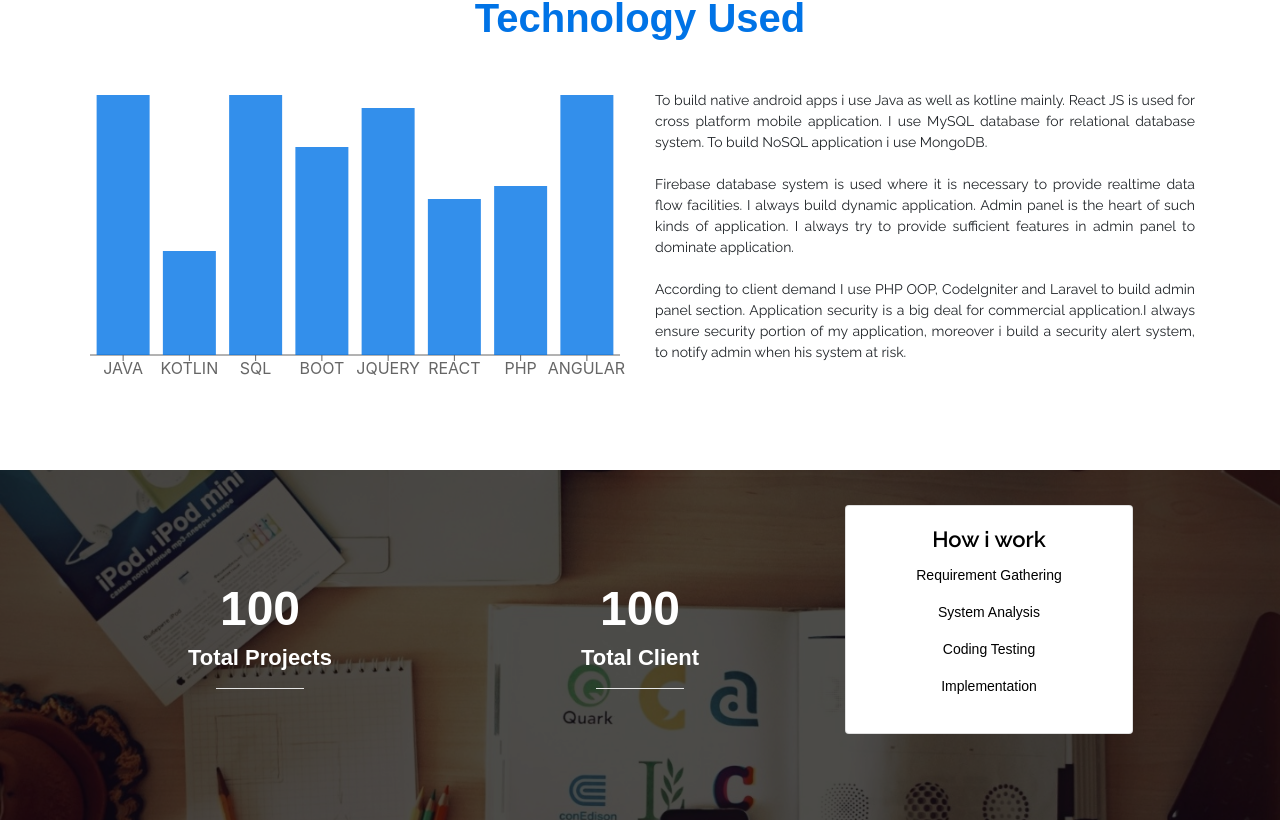
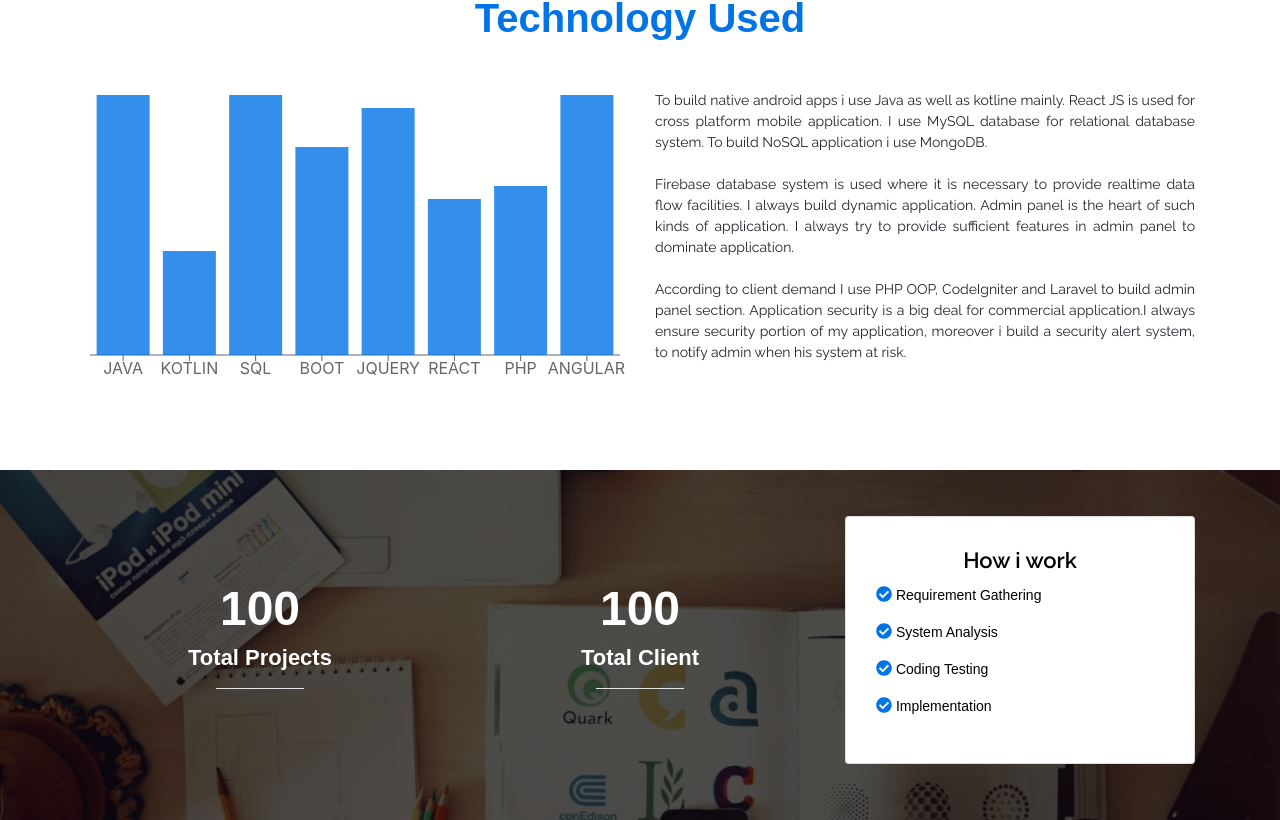
Before and after one commit to A-Khalek/ReactjsProject, a React (Create React App) app: page / in a window 1280 px wide. Shown: the part 1162-1982 px from the top of the page. Built offline with nearby package versions, Linux system fonts and the light colour scheme.

Commit message:
Install FontAwesome
Install FontAwesome card css, fontAwesome incon add in card item paragraph.

```diff
--- a/package.json
+++ b/package.json
@@ -3,6 +3,9 @@
   "version": "0.1.0",
   "private": true,
   "dependencies": {
+    "@fortawesome/fontawesome-svg-core": "^1.2.32",
+    "@fortawesome/free-solid-svg-icons": "^5.15.1",
+    "@fortawesome/react-fontawesome": "^0.1.12",
     "@testing-library/jest-dom": "^5.11.6",
     "@testing-library/react": "^11.1.2",
     "@testing-library/user-event": "^12.2.2",
--- a/src/asset/css/custom.css
+++ b/src/asset/css/custom.css
@@ -151,6 +151,12 @@
     font-weight: 400;
     color: #000000;
 }
-.card{
-    margin-top: 10%;
+.workCard{
+    margin-top: 13%;
+    padding: 10px 10px 10px 10px;
 }
+.iconBullet{
+    color: #0073e6;
+    font-size: 16px;
+
+}
--- a/src/component/Summary/Summary.js
+++ b/src/component/Summary/Summary.js
@@ -1,5 +1,7 @@
 import React, {Component, Fragment} from 'react';
 import  {Col, Container,Card, Row} from "react-bootstrap";
+import {FontAwesomeIcon} from "@fortawesome/react-fontawesome";
+import {faCheckCircle} from "@fortawesome/free-solid-svg-icons/faCheckCircle";
 
 class Summary extends Component {
     render() {
@@ -25,14 +27,14 @@ class Summary extends Component {
                                 </Col>
 
                                 <Col  lg={4} md={6} sm={12}>
-                                    <Card style={{ width: '18rem' }}>
+                                    <Card className="workCard">
                                         <Card.Body>
                                             <Card.Title className="cardTitle">How i work</Card.Title>
                                             <Card.Text>
-                                                <p className="cardSubTitle"> Requirement Gathering </p>
-                                                <p className="cardSubTitle">  System Analysis  </p>
-                                                <p className="cardSubTitle"> Coding Testing </p>
-                                                <p className="cardSubTitle">  Implementation </p>
+                                                <p className="cardSubTitle text-justify "><FontAwesomeIcon className="iconBullet" icon={faCheckCircle} /> Requirement Gathering </p>
+                                                <p className="cardSubTitle text-justify "><FontAwesomeIcon className="iconBullet" icon={faCheckCircle} /> System Analysis  </p>
+                                                <p className="cardSubTitle text-justify "><FontAwesomeIcon className="iconBullet" icon={faCheckCircle} /> Coding Testing </p>
+                                                <p className="cardSubTitle text-justify "><FontAwesomeIcon className="iconBullet" icon={faCheckCircle} /> Implementation </p>
                                             </Card.Text>
                                         </Card.Body>
                                     </Card>
```
Also changed, not shown: 1 other file (tests, documents, lock files or other folders).
